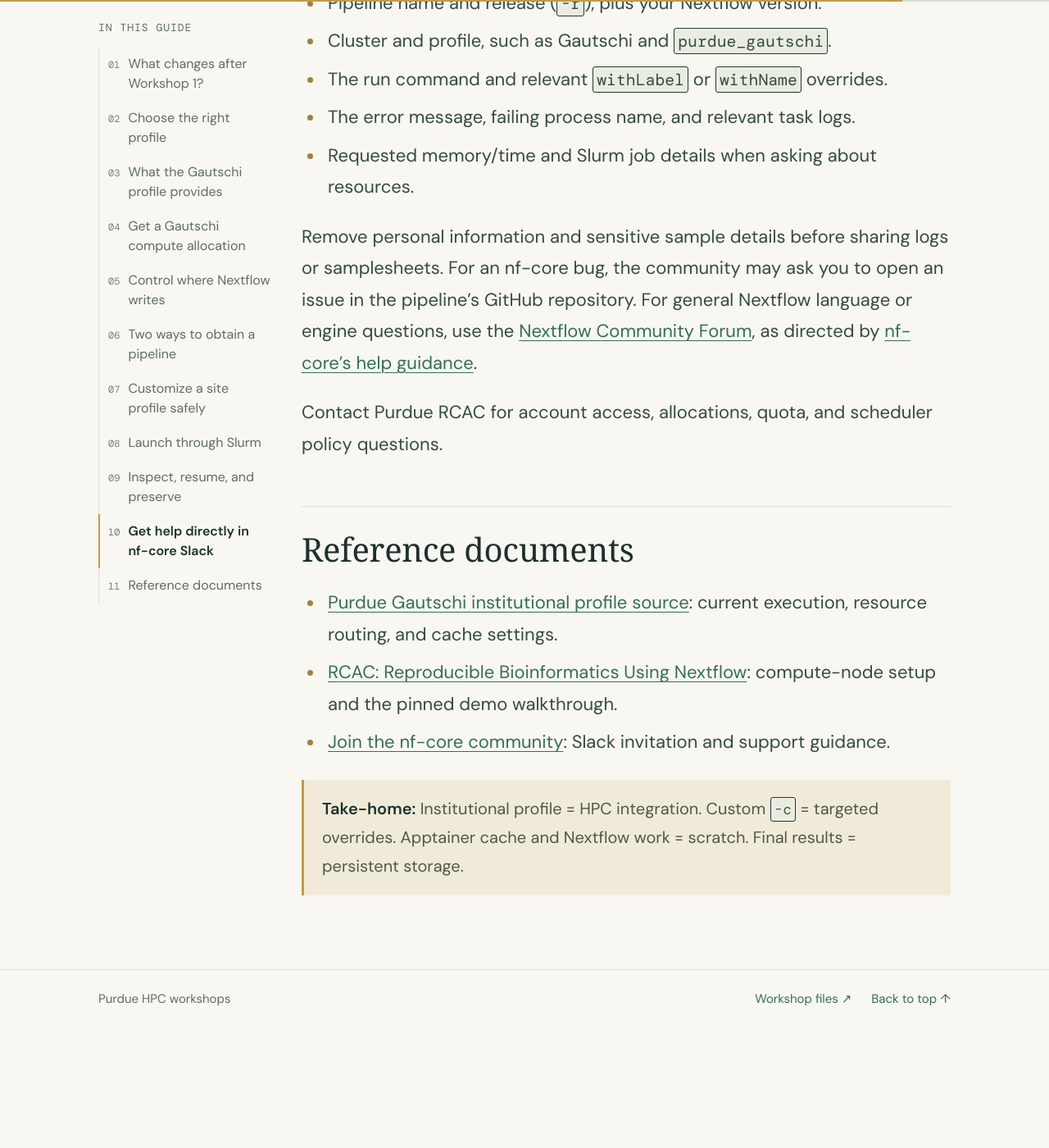
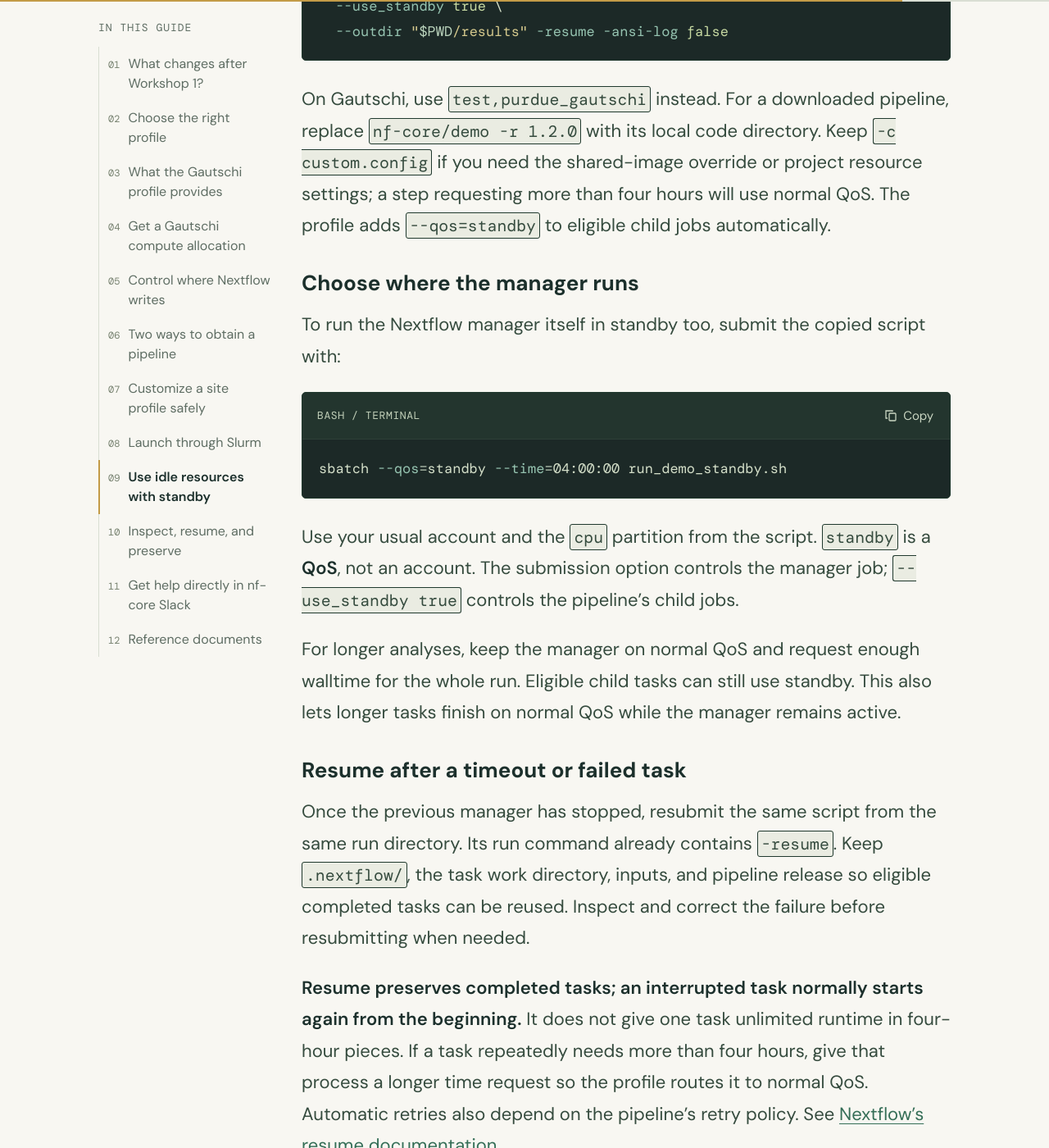
Before and after one commit to zhan4429/PurdueNfWorkshop, a Jekyll site: the page built from nf-core.md, in a window 1280 px wide and 1400 px high, scrolled down 15885 px. Shown: the whole window at 82% size. Built offline with Jekyll 4.4.1, drawn with Linux system fonts in a browser that asks for light colours; some web fonts are replaced; before the commit the page ends 17138 px from its top, so only the background shows below that; some of the changed text lies outside the part shown.

Commit message:
Add standby and resume examples and update demo to 1.2.0

````diff
--- a/nf-core.md
+++ b/nf-core.md
@@ -29,10 +29,10 @@ There are two types of profiles to distinguish:
 
 ```bash
 # Container-only profile: NOT a complete HPC configuration
-nextflow run nf-core/demo -r 1.1.0 -profile test,apptainer
+nextflow run nf-core/demo -r 1.2.0 -profile test,apptainer
 
 # Gautschi profile: Slurm + Apptainer + site policies
-nextflow run nf-core/demo -r 1.1.0 -profile test,purdue_gautschi \
+nextflow run nf-core/demo -r 1.2.0 -profile test,purdue_gautschi \
   --cluster_account YOUR_ACCOUNT --outdir results
 ```
 
@@ -118,7 +118,7 @@ Scratch is not backed up. Keep the input sheet, run command, configuration, and
 
 | Where files go | Direct `nextflow run nf-core/demo` | Download first with the nf-core toolkit |
 | --- | --- | --- |
-| Pipeline code | Under `$NXF_ASSETS`, which defaults to `$NXF_HOME/assets`. With no overrides, the root is `$HOME/.nextflow/assets`. | Under `--outdir`, for example `/depot/YOUR_GROUP/pipelines/nf-core-demo/1.1.0/1_1_0/`. |
+| Pipeline code | Under `$NXF_ASSETS`, which defaults to `$NXF_HOME/assets`. With no overrides, the root is `$HOME/.nextflow/assets`. | Under `--outdir`, for example `/depot/YOUR_GROUP/pipelines/nf-core-demo/1.2.0/1_2_0/`. |
 | Container images | Pulled as needed into the configured Apptainer image cache. | Can be included in the download bundle for group reuse. Point Nextflow to that image folder when running. |
 | Institutional configs | Normally fetched from nf-core/configs when configuring the run. | Included when requested with `--download-configuration yes`. |
 | How you launch | Use the repository name, such as `nf-core/demo`. | Use the local directory containing `main.nf` and `nextflow.config`. |
@@ -136,22 +136,22 @@ Running `nextflow run nf-core/demo` alone does not select an HPC or container pr
 A group maintainer can prepare the demo in advance using the nf-core toolkit, with Nextflow and Apptainer available:
 
 ```bash
-nf-core pipelines download demo -r 1.1.0 \
-  --outdir /depot/YOUR_GROUP/pipelines/nf-core-demo/1.1.0 \
+nf-core pipelines download demo -r 1.2.0 \
+  --outdir /depot/YOUR_GROUP/pipelines/nf-core-demo/1.2.0 \
   --download-configuration yes \
   --container-cache-utilisation copy \
   --compress none
 ```
 
-When prompted, choose to download Apptainer-compatible images. The `copy` option includes them in the bundle. Inspect the downloaded folders: code may be in `1_1_0/` or `workflow/`, and the image folder name varies. See the [nf-core download instructions](https://nf-co.re/docs/nf-core-tools/cli/pipelines/download).
+When prompted, choose to download Apptainer-compatible images. The `copy` option includes them in the bundle. Inspect the downloaded folders: code may be in `1_2_0/` or `workflow/`, and the image folder name varies. See the [nf-core download instructions](https://nf-co.re/docs/nf-core-tools/cli/pipelines/download).
 
 In your Slurm script, set the actual downloaded image path and run the local code:
 
 ```bash
 # Replace YOUR_GROUP and IMAGE_FOLDER with your installation's paths.
-export NXF_APPTAINER_CACHEDIR="/depot/YOUR_GROUP/pipelines/nf-core-demo/1.1.0/IMAGE_FOLDER"
+export NXF_APPTAINER_CACHEDIR="/depot/YOUR_GROUP/pipelines/nf-core-demo/1.2.0/IMAGE_FOLDER"
 
-nextflow run /depot/YOUR_GROUP/pipelines/nf-core-demo/1.1.0/1_1_0/ \
+nextflow run /depot/YOUR_GROUP/pipelines/nf-core-demo/1.2.0/1_2_0/ \
   -profile test,purdue_gautschi \
   -c custom.config --cluster_account YOUR_ACCOUNT \
   --outdir "$PWD/results" -resume
@@ -242,7 +242,7 @@ Add `-c custom.config` to the same `nextflow run` command you normally use. Keep
 For the workshop demo, run this command inside a compute allocation, with your account substituted:
 
 ```bash
-nextflow run nf-core/demo -r 1.1.0 \
+nextflow run nf-core/demo -r 1.2.0 \
   -profile test,purdue_gautschi \
   -c custom.config \
   --cluster_account YOUR_ACCOUNT \
@@ -252,7 +252,7 @@ nextflow run nf-core/demo -r 1.1.0 \
 `-c` adds your custom configuration on top of the pipeline and institutional settings. Review the effective configuration before a large run:
 
 ```bash
-nextflow pull nf-core/demo -r 1.1.0
+nextflow pull nf-core/demo -r 1.2.0
 nextflow -c custom.config config nf-core/demo \
   -profile test,purdue_gautschi -flat | less
 ```
@@ -289,7 +289,7 @@ export APPTAINER_TMPDIR="$PWD/apptainer-tmp"
 mkdir -p "$NXF_APPTAINER_CACHEDIR" \
   "$APPTAINER_CACHEDIR" "$APPTAINER_TMPDIR"
 
-nextflow run nf-core/demo -r 1.1.0 -profile test,purdue_gautschi \
+nextflow run nf-core/demo -r 1.2.0 -profile test,purdue_gautschi \
   -c custom.config --cluster_account YOUR_ACCOUNT \
   --outdir "$PWD/results" -resume -ansi-log false
 ```
@@ -301,7 +301,52 @@ cd "$RCAC_SCRATCH/nfcore-workshop"
 sbatch run_demo.sh
 ```
 
-The demo is pinned to `1.1.0`, as in the [RCAC hands-on lesson](https://docs.rcac.purdue.edu/lifesciences/guides/nextflow-gautschi/#hands-on-2-nf-coredemo). For another pipeline, choose a compatible release with `-r VERSION` and supply its required inputs. Save your Nextflow version and custom config with the results; a pipeline release pin does not freeze the shared institutional profile.
+The demo is pinned to [release `1.2.0`](https://github.com/nf-core/demo/releases/tag/1.2.0). It requires Nextflow **25.10.4 or newer**, as specified in its [pipeline configuration](https://github.com/nf-core/demo/blob/1.2.0/nextflow.config). Check the loaded version with `nextflow -version`. For another pipeline, choose a compatible release with `-r VERSION` and supply its required inputs. Save your Nextflow version and custom config with the results; a pipeline release pin does not freeze the shared institutional profile.
+
+## Use idle resources with standby
+
+**Standby is useful for running short tasks on idle capacity across the cluster, including resources outside your group's purchased allocation.** On Negishi, standby jobs have low priority, can run for at most **four hours per job**, and do not consume the group's normal allocation balance. Start time depends on available capacity. See [RCAC's standby policy](https://www.rcac.purdue.edu/knowledge/negishi/run/slurm/queues).
+
+The four-hour limit applies to each Slurm job, not to the total duration of a pipeline whose manager stays running. Nextflow can reuse completed tasks after an interruption with `-resume`.
+
+### Enable standby for pipeline tasks
+
+The [Negishi profile documentation](https://github.com/nf-core/configs/blob/master/docs/purdue_negishi.md#standby-queue-optional) enables standby with `--use_standby true`. The profile checks each task's requested resources:
+
+| Profile | Tasks eligible for standby | Other tasks |
+| --- | --- | --- |
+| `purdue_negishi` | Time at most 4 hours and memory at most 256 GB | Normal QoS |
+| `purdue_gautschi` | CPU tasks with time at most 4 hours and memory at most 384 GB | Normal QoS, including high-memory and GPU tasks |
+
+Create a copy of the Slurm script above named `run_demo_standby.sh`. Keep its environment setup and use this run command **on Negishi**:
+
+```bash
+nextflow run nf-core/demo -r 1.2.0 \
+  -profile test,purdue_negishi \
+  --cluster_account YOUR_ACCOUNT \
+  --use_standby true \
+  --outdir "$PWD/results" -resume -ansi-log false
+```
+
+On Gautschi, use `test,purdue_gautschi` instead. For a downloaded pipeline, replace `nf-core/demo -r 1.2.0` with its local code directory. Keep `-c custom.config` if you need the shared-image override or project resource settings; a step requesting more than four hours will use normal QoS. The profile adds `--qos=standby` to eligible child jobs automatically.
+
+### Choose where the manager runs
+
+To run the Nextflow manager itself in standby too, submit the copied script with:
+
+```bash
+sbatch --qos=standby --time=04:00:00 run_demo_standby.sh
+```
+
+Use your usual account and the `cpu` partition from the script. `standby` is a **QoS**, not an account. The submission option controls the manager job; `--use_standby true` controls the pipeline's child jobs.
+
+For longer analyses, keep the manager on normal QoS and request enough walltime for the whole run. Eligible child tasks can still use standby. This also lets longer tasks finish on normal QoS while the manager remains active.
+
+### Resume after a timeout or failed task
+
+Once the previous manager has stopped, resubmit the same script from the same run directory. Its run command already contains `-resume`. Keep `.nextflow/`, the task work directory, inputs, and pipeline release so eligible completed tasks can be reused. Inspect and correct the failure before resubmitting when needed.
+
+**Resume preserves completed tasks; an interrupted task normally starts again from the beginning.** It does not give one task unlimited runtime in four-hour pieces. If a task repeatedly needs more than four hours, give that process a longer time request so the profile routes it to normal QoS. Automatic retries also depend on the pipeline's retry policy. See [Nextflow's resume documentation](https://docs.seqera.io/nextflow/cache-and-resume).
 
 ## Inspect, resume, and preserve
 
````
